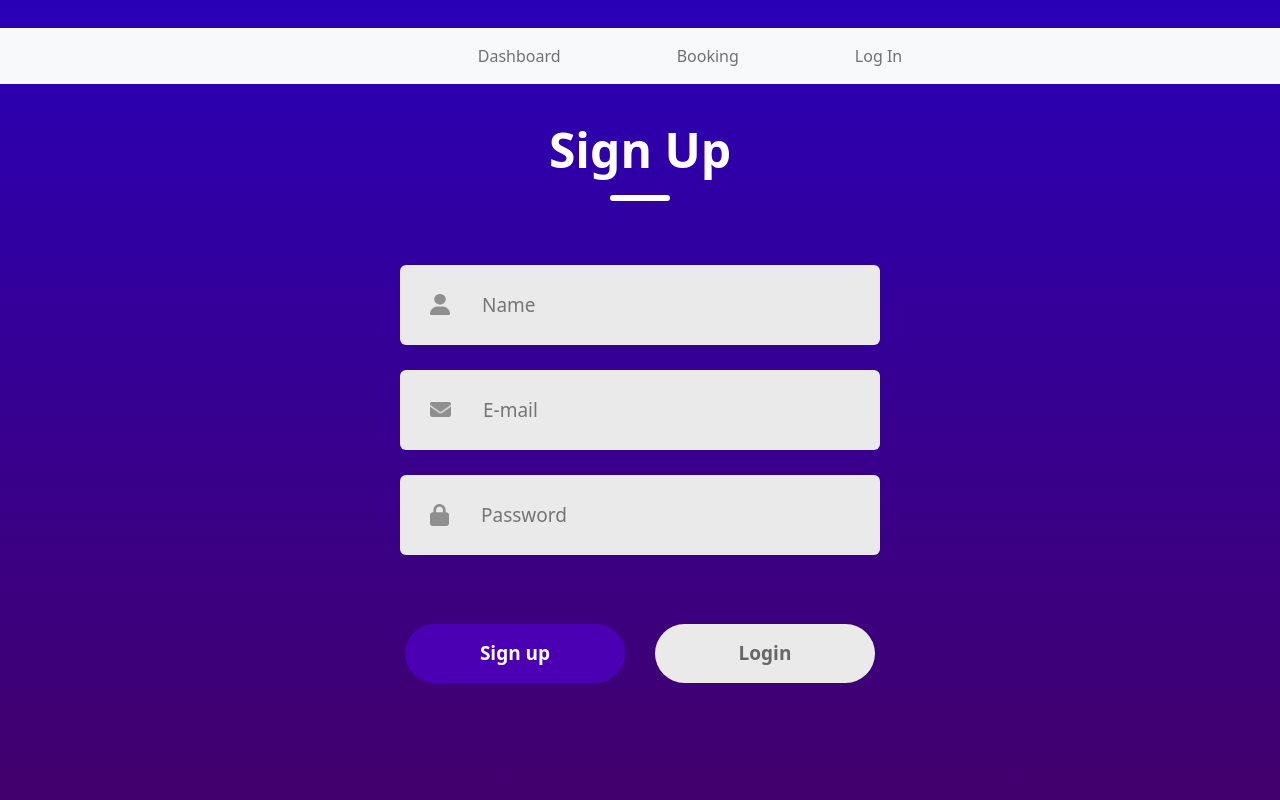
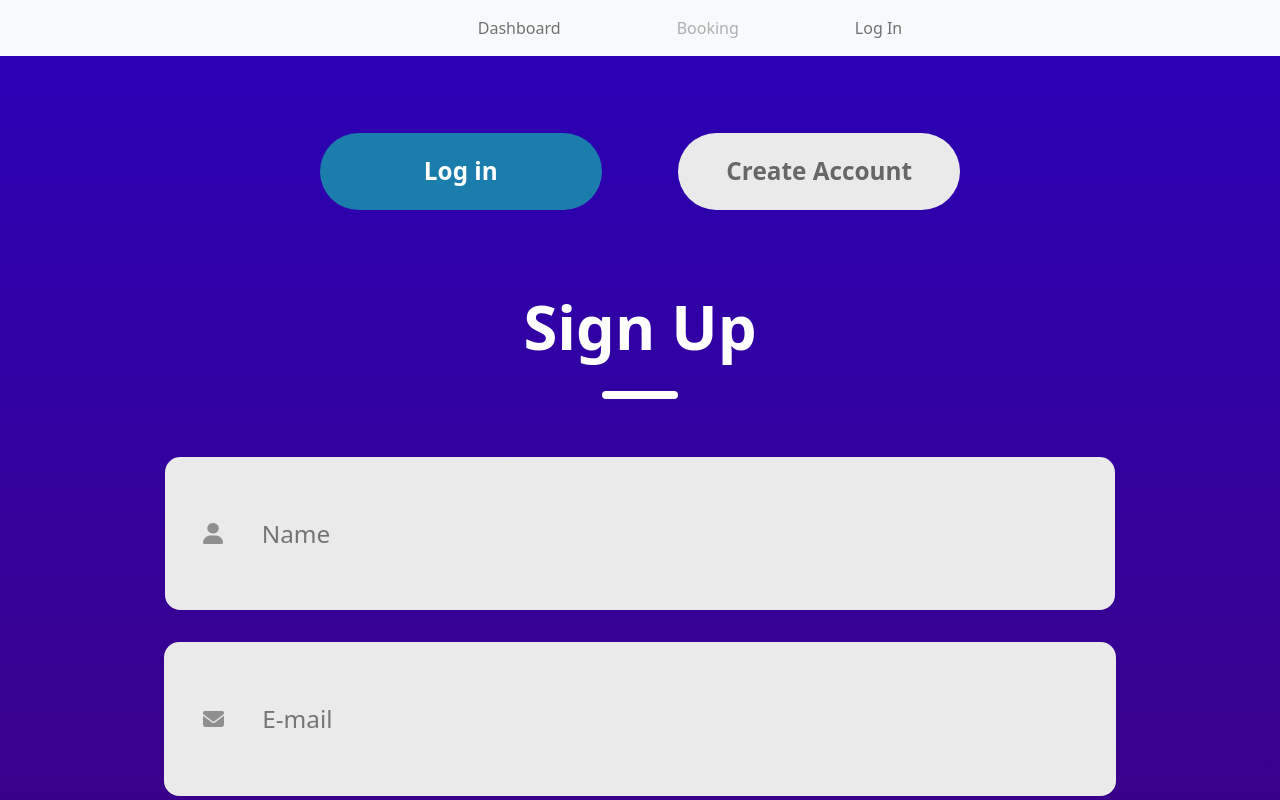
Before and after one commit to DhushanthanK/SmartParking, a React (Vite) app: page /Form in a window 1280 px wide. Shown: the top 800 px of the page. Built offline with nearby package versions, Linux system fonts and the light colour scheme.

Commit message:
Completed form page

```diff
--- a/src/Form.css
+++ b/src/Form.css
@@ -1,37 +1,54 @@
+
+*{
+    margin:0;
+    padding:0;
+    box-sizing:border-box;
+    overflow-y: auto; /* Enable vertical scrolling */
+}
+
 .container {
     display: flex;
     flex-direction: column;
     margin: auto;
     background: #ffff;
-    padding-bottom: 30px;
+    padding-bottom: 5vw; /* Using vw for padding */
+}
 
+.card{
+    height: 90vw; /* Using vw for height */
+    width: 90vw; /* Using vw for width */
+    max-width: 720px; /* Limiting max-width */
+    background-color:#fff;
+    font-family: 'Rubik', sans-serif;
+    position:absolute;
+    transition:all 0.5s;
+    overflow:hidden;
 }
 
 .header {
     display: flex;
     flex-direction: column;
     align-items: center;
-    gap: 9px;
+    gap: 1.5vw; /* Using vw for gap */
     width: 100%;
-    margin-top: 30px;
+    margin-top: 0.5vw; /* Using vw for margin */
 }
 
 .text{
     color: #ffffff;
-    font-size: 48px;
+    font-size: 4.8vw; /* Using vw for font-size */
     font-weight: 700;
 }
 
 .underline{
-    width: 60px;
-    height: 6px;
+    width: 6vw; /* Using vw for width */
+    height: 0.6vw; /* Using vw for height */
     background: #ffffff;
-    border-radius: 9px;
+    border-radius: 0.9vw; /* Using vw for border-radius */
 }
 
 body {
     margin: 0;
-    display: flex;
     justify-content: center; /* Horizontally center */
     align-items: center; /* Vertically center */
     min-height: 100vh;
@@ -39,51 +56,63 @@ body {
 }
 
 .inputs{
-    margin-top: 55px;
+    margin-top: 3vw; /* Using vw for margin */
     display: flex;
     flex-direction: column;
-    gap: 25px;
+    gap: 2.5vw; /* Using vw for gap */
 }
 
 .input{
     display: flex;
     align-items: center;
     margin: auto;
-    width: 480px;
-    height: 80px;
+    height: 12vw; /* Using vw for height */
     background: #eaeaea;
-    border-radius: 6px;
+    border-radius: 1.2vw; /* Using vw for border-radius */
 }
 
 .input img{
-    margin: 0px 30px;
+    margin: 0 3vw; /* Using vw for margin */
 }
 .input input{
-    height: 50px;
-    width: 400px;
+    height: 4vw; /* Using vw for height */
+    width: 66.67vw; /* Using vw for width */
     background: transparent;
     border: none;
     outline: none;
     color: #797979;
-    font-size: 19px;
+    font-size: 1.9vw; /* Using vw for font-size */
 }
 
 .forgot-password{
-    padding-left: 62px;
-    margin-top: 27px;
+    padding-left: 6.2vw; /* Using vw for padding */
+    margin-top: 1vw; /* Using vw for margin */
     color: #797979;
-    font-size: 18px;
+    font-size: 1.8vw; /* Using vw for font-size */
 }
 
 .forgot-password span{
     color: #ffffff;
     cursor: pointer;
 }
-.submit-container{
+
+.User{
     display: flex;
-    gap: 30px;
-    margin: 60px auto;
+    justify-content: center;
     align-items: center;
+    color: #fff;
+    border-radius: 5vw; /* Using vw for border-radius */
+    font-size: 1.9vw; /* Using vw for font-size */
+    font-weight: 700;
+    cursor: pointer;
+}
+
+.submit-container-select{
+    display: flex;
+    gap: 6vw; /* Using vw for gap */
+    margin: 5vw auto; /* Using vw for margin */
+    align-items: center;
+    text-align: center;
     justify-content: center;
 }
 
@@ -91,12 +120,28 @@ body {
     display: flex;
     justify-content: center;
     align-items: center;
-    width: 220px;
-    height: 59px;
+    width: 22vw; /* Using vw for width */
+    height: 6vw; /* Using vw for height */
+    margin-top: 1vw; /* Using vw for margin */
     color: #fff;
-    background: #4c00b4;
-    border-radius: 50px;
-    font-size: 19px;
+    background: #1a7dab;
+    border-radius: 5vw; /* Using vw for border-radius */
+    font-size: 1.9vw; /* Using vw for font-size */
+    font-weight: 700;
+    cursor: pointer;
+}
+
+.Button{
+    display: flex;
+    margin-top: 1vw; /* Using vw for margin */
+    justify-content: center;
+    align-items: center;
+    width: 22vw; /* Using vw for width */
+    height: 6vw; /* Using vw for height */
+    color: #fff;
+    background: #13e648;
+    border-radius: 5vw; /* Using vw for border-radius */
+    font-size: 1.9vw; /* Using vw for font-size */
     font-weight: 700;
     cursor: pointer;
 }
--- a/src/components/Navbar.tsx
+++ b/src/components/Navbar.tsx
@@ -12,7 +12,7 @@ const Navbar: React.FC = () => {
     <div className="collapse navbar-collapse justify-content-around" id="navbarNavAltMarkup">
       <div className="navbar-nav"  >
         <a className="nav-link" href="/dashboard" style={{ marginLeft:100 }}>Dashboard</a>
-        <a className="nav-link" href="/booking" style={{ marginLeft:100 }}>Booking</a>
+        <a className="nav-link disabled" href="/booking" style={{ marginLeft:100 }}>Booking</a>
         <a className="nav-link" href="/form" style={{ marginLeft:100 }}>Log In</a>
       </div>
     </div>
--- a/src/index.css
+++ b/src/index.css
@@ -2,6 +2,7 @@
   font-family: Inter, system-ui, Avenir, Helvetica, Arial, sans-serif;
   line-height: 1.5;
   font-weight: 400;
+  width: 100%; /* or width: 100vw; */
 
   color-scheme: light dark;
   color: hwb(149 45% 11% / 0.87);
@@ -24,6 +25,7 @@ a:hover {
 
 body {
   margin: 0;
+  overflow-x: hidden;
   display: flex;
   place-items: center;
   min-width: 320px;
--- a/src/pages/Form.tsx
+++ b/src/pages/Form.tsx
@@ -1,6 +1,4 @@
-// Form.tsx
 import React, { useState } from "react";
-//import { Form, useNavigate } from "react-router-dom";
 import "../Form.css";
 import Navbar from "../components/Navbar";
 
@@ -10,14 +8,30 @@ const Form: React.FC = () => {
   return (
     <div>
       <Navbar />
+      <div className="submit-container-select">
+        <div
+          className={action === "Login" ? "submit gray" : "submit"}
+          onClick={() => {
+            setAction("Login");
+          }}
+        >
+          Log in
+        </div>
+        <div
+          className={action === "Sign Up" ? "submit gray" : "submit"}
+          onClick={() => {
+            setAction("Sign Up");
+          }}
+        >
+          Create Account
+        </div>
+      </div>
       <div className="container bg-transparent">
         <div className="header">
           <div className="text">{action}</div>
           <div className="underline"></div>
           <div className="inputs">
-            {action === "Login" ? (
-              <div></div>
-            ) : (
+            {action === "Login" ? null : (
               <div className="input">
                 <img src="src/assets/person.png" alt="" />
                 <input type="text" placeholder="Name" />
@@ -28,36 +42,47 @@ const Form: React.FC = () => {
               <img src="src/assets/email.png" alt="" />
               <input type="text" placeholder="E-mail" />
             </div>
+
             <div className="input">
               <img src="src/assets/password.png" alt="" />
-              <input type="text" placeholder="Password" />
+              <input type="text" placeholder="Enter a Password" />
             </div>
+
+            {action === "Login" ? null : (
+              <div className="input">
+                <img src="src/assets/person.png" alt="" />
+                <input type="text" placeholder="Confirm Password" />
               </div>
-          {action === "Sign Up" ? (
-            <div></div>
-          ) : (
+            )}
+          </div>
+          {action === "Sign Up" ? null : (
+            <div>
               <div className="forgot-password">
                 Forgot Password? <span>Click Here</span>
               </div>
+            </div>
           )}
-        </div>
-        <div className="submit-container">
+          {action === "Sign Up" ? (
             <div
-            className={action === "Login" ? "submit gray" : "submit"}
+              className="Button"
               onClick={() => {
-              setAction("Sign Up");
+                //setAction("Login");
               }}
             >
-            Sign up
+              Create Account
             </div>
+          ) : (
+            <div>
               <div
-            className={action === "Sign Up" ? "submit gray" : "submit"}
+                className="Button"
                 onClick={() => {
-              setAction("Login");
+                  //setAction("Login");
                 }}
               >
-            Login
+                Log in
               </div>
+            </div>
+          )}
         </div>
       </div>
     </div>
```
Lines whose indentation alone changed are shown as unchanged.
